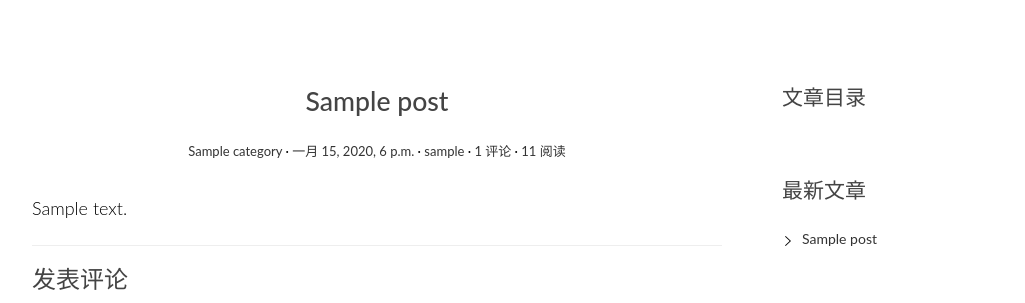
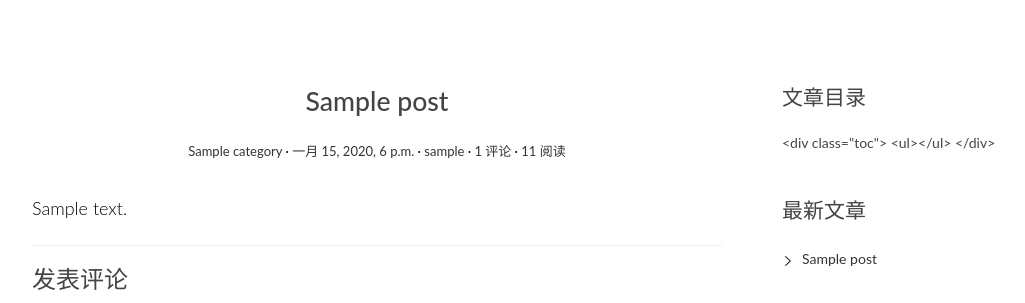
Before and after one commit to YellowDong/myblog, a Django app: page /post/1/ in a window 1280 px wide. Shown: the part 91-394 px from the top of the page, without its empty margins (68-1093 px from the left). Run offline with Django 3.2, Linux system fonts and the light colour scheme; tables that the repository leaves empty hold one stand-in row (values such as "Sample post"); some libraries are stand-ins or nearby versions.

Commit message:
add content

```diff
--- a/blogproject/templates/blog/detail.html
+++ b/blogproject/templates/blog/detail.html
@@ -90,6 +90,6 @@
 {% block toc %}
      <div class="widget widget-content">
         <h3 class="widget-title">文章目录</h3>
-         {{ post.toc|safe }}
+         {{ post.toc }}
     </div>
 {% endblock toc %}
```
